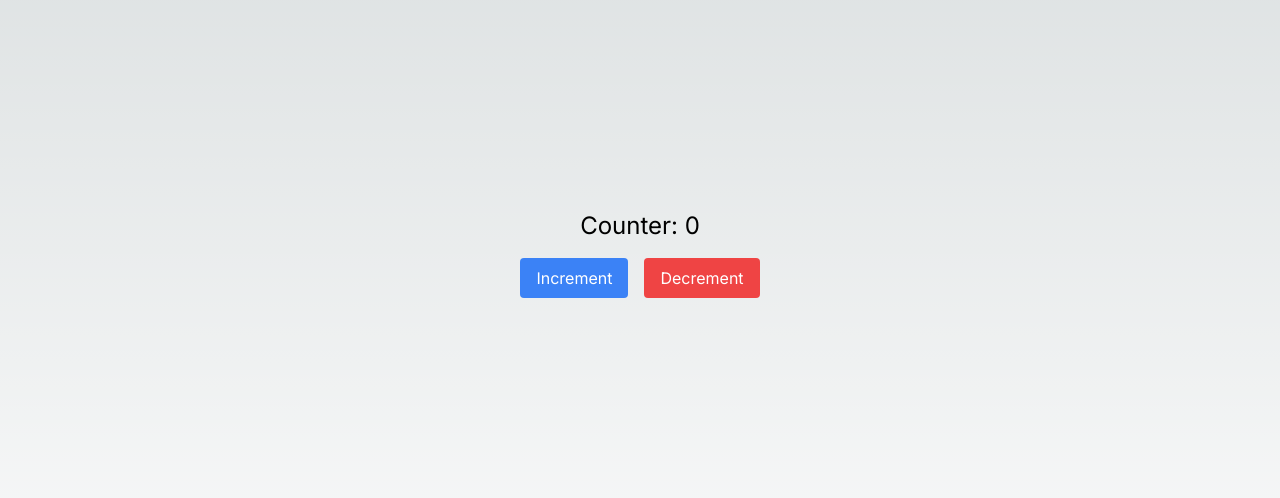
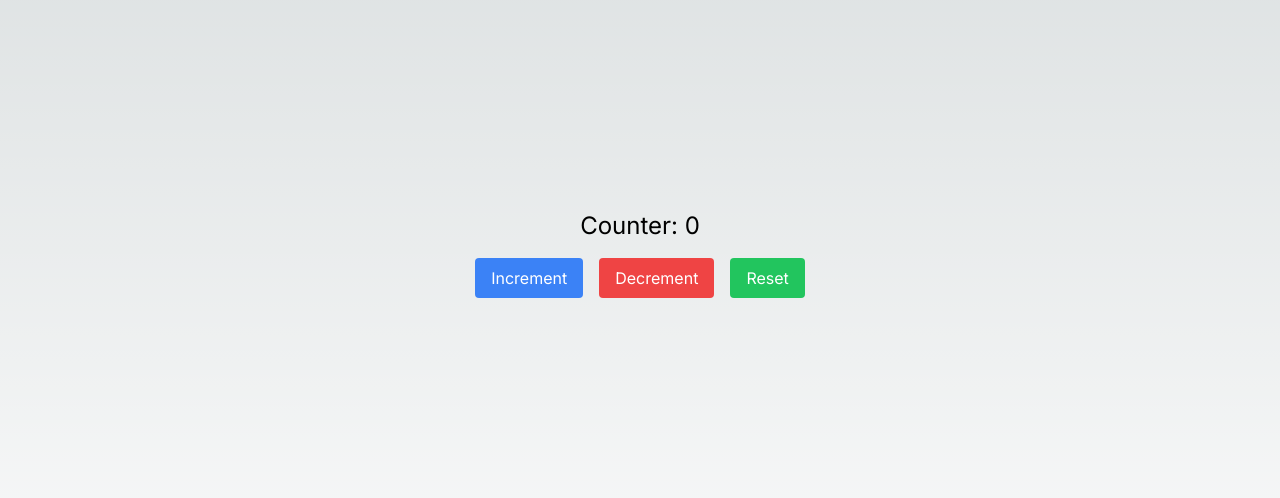
Before and after one commit to imagine-bot/25-1253, a Next.js app: page / in a window 1280 px wide. Shown: the part 242-740 px from the top of the page. Built offline with nearby package versions, Linux system fonts and the light colour scheme.

Commit message:
Commit from Stub AI (#3)

```diff
--- a/components/Counter.tsx
+++ b/components/Counter.tsx
@@ -19,6 +19,12 @@ export default function Counter() {
         >
           Decrement
         </button>
+        <button
+          className="px-4 py-2 bg-green-500 text-white rounded"
+          onClick={() => setCount(0)}
+        >
+          Reset
+        </button>
       </div>
     </div>
   )
```
